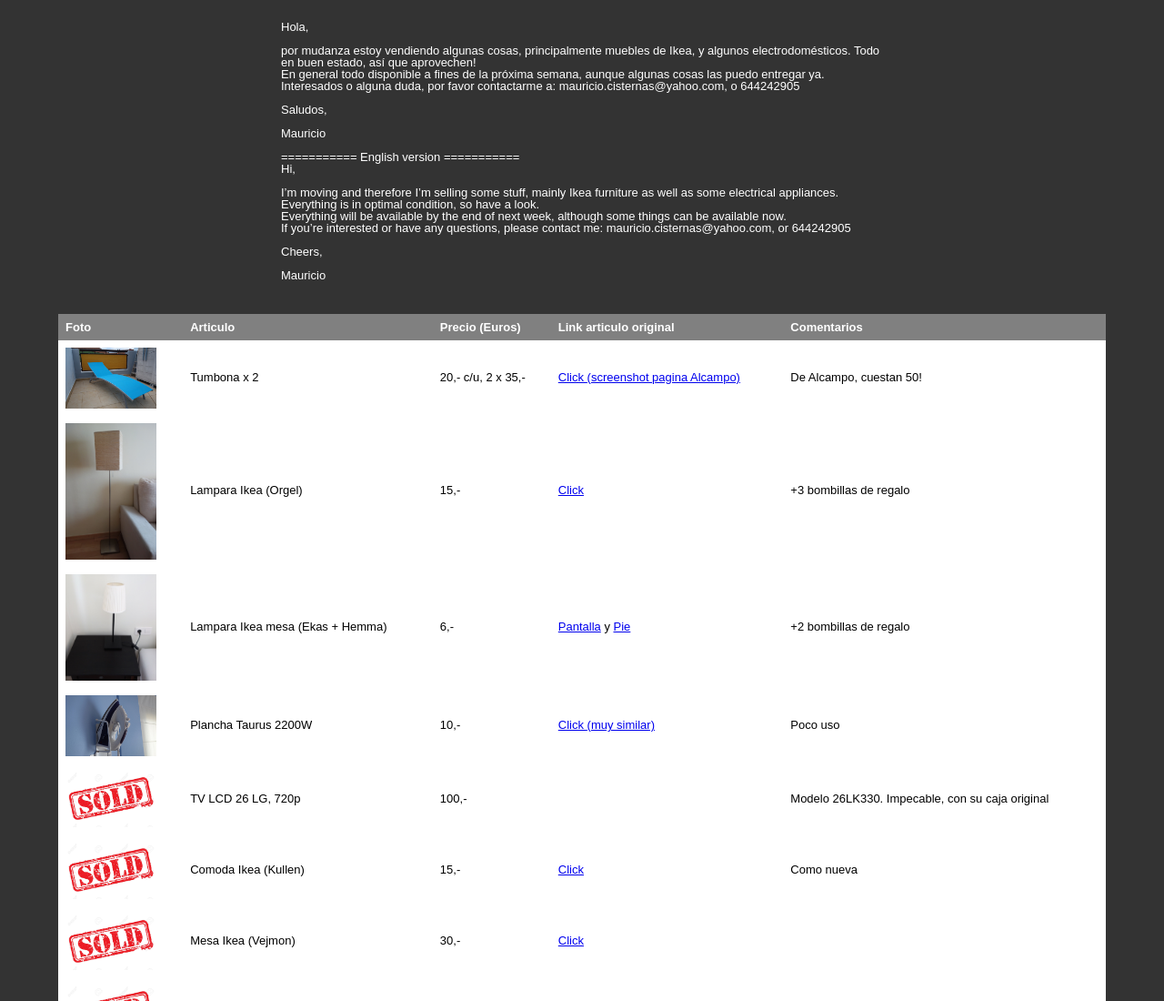
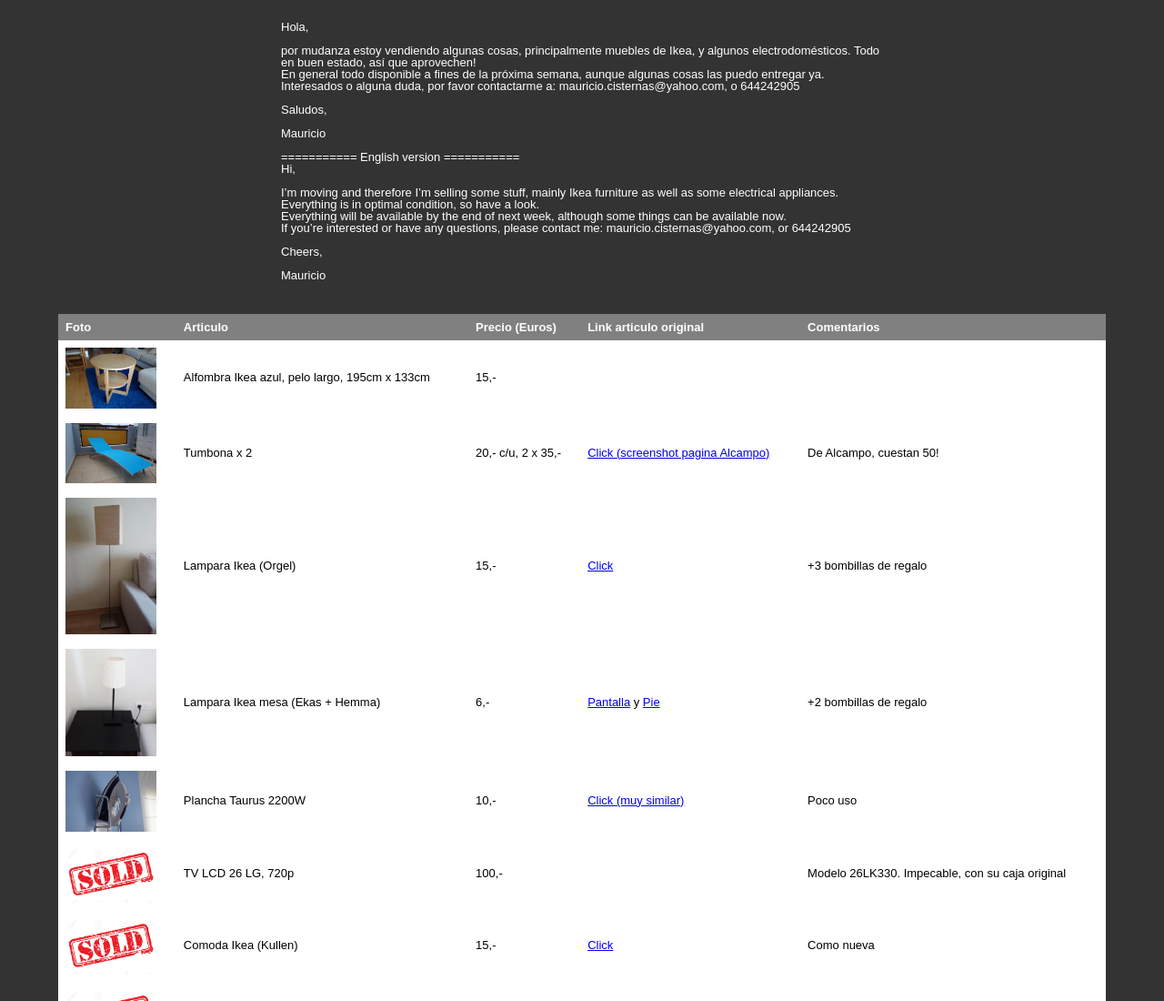
Before and after one commit to mcisternas/mcisternas.github.io, a plain HTML site: page forsale.html in a window 1280 px wide. Shown: the top 1100 px of the page at 91% size. Drawn offline with Linux system fonts and the light colour scheme; a script that the page names is missing.

Commit message:
no message

```diff
--- a/forsale.html
+++ b/forsale.html
@@ -86,6 +86,14 @@ p {
     <th>Precio (Euros)</th>
     <th>Link articulo original</th>
     <th>Comentarios</th>
+  </tr>
+
+  <tr>
+    <td><a href="sale_pics/mesa_vejmon.JPG"><img src="sale_pics/mesa_vejmon.JPG" width="100"></a></td>
+    <td>Alfombra Ikea azul, pelo largo, 195cm x 133cm</td>
+    <td>15,-</td>
+    <td></td>
+    <td></td>
   </tr>
 
   <tr>
```
